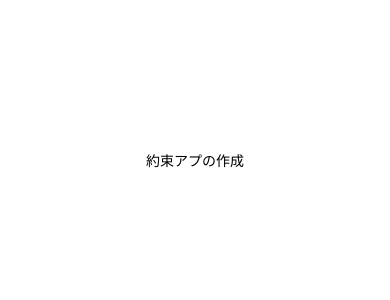
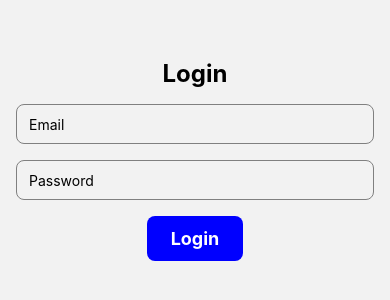
Before and after one commit to s1f102101615/Re-again, a React Native app: screen /Login in a window 390 px wide. Shown: the part 262-562 px from the top of the page. Built offline with nearby package versions, Linux system fonts and the light colour scheme.

Commit message:
login(側だけ)が終わるとMainScreenに飛びTabBarにより3Screenを行き来できる

```diff
--- a/App.js
+++ b/App.js
@@ -1,20 +1,22 @@
-import { StatusBar } from 'expo-status-bar';
-import { StyleSheet, Text, View } from 'react-native';
+// App.js
 
-export default function App() {
+import React from 'react';
+import { NavigationContainer } from '@react-navigation/native';
+import { createStackNavigator } from '@react-navigation/stack';
+import LoginScreen from './LoginScreen';
+import MainScreen from './MainScreen';
+
+const Stack = createStackNavigator();
+
+const App = () => {
   return (
-    <View style={styles.container}>
-      <Text>約束アプの作成</Text>
-      <StatusBar style="auto" />
-    </View>
+    <NavigationContainer>
+      <Stack.Navigator initialRouteName="Login" headerMode="none">
+        <Stack.Screen name="Login" component={LoginScreen} />
+        <Stack.Screen name="Main" component={MainScreen} />
+      </Stack.Navigator>
+    </NavigationContainer>
   );
-}
+};
 
-const styles = StyleSheet.create({
-  container: {
-    flex: 1,
-    backgroundColor: 'white',
-    alignItems: 'center',
-    justifyContent: 'center',
-  },
-});
+export default App;
--- /dev/null
+++ b/HomeScreen.js
@@ -0,0 +1,22 @@
+// HomeScreen.js
+
+import React from 'react';
+import { View, Text, StyleSheet } from 'react-native';
+
+const HomeScreen = () => {
+  return (
+    <View style={styles.container}>
+      <Text>Home Screen</Text>
+    </View>
+  );
+};
+
+const styles = StyleSheet.create({
+  container: {
+    flex: 1,
+    justifyContent: 'center',
+    alignItems: 'center',
+  },
+});
+
+export default HomeScreen;
--- /dev/null
+++ b/LoginScreen.js
@@ -0,0 +1,79 @@
+// LoginScreen.js
+
+import React, { useState } from 'react';
+import { View, Text, TextInput, TouchableOpacity, StyleSheet } from 'react-native';
+
+const LoginScreen = ({ navigation }) => {
+  const [email, setEmail] = useState('');
+  const [password, setPassword] = useState('');
+
+  const handleLogin = () => {
+    // ここでログイン処理を実行し、ログインが成功した場合にメイン画面に遷移する処理を追加する
+    // 例えば、ログイン成功時に以下のようにメイン画面に遷移する
+    //　今はとりあえずどちらもa
+    if (email === 'a' && password === 'a') {
+      navigation.navigate('Main');
+    } else {
+      alert('Invalid credentials. Please try again.');
+    }
+  };
+
+  return (
+    <View style={styles.container}>
+      <Text style={styles.title}>Login</Text>
+      <TextInput
+        style={styles.input}
+        placeholder="Email"
+        keyboardType="email-address"
+        value={email}
+        onChangeText={setEmail}
+      />
+      <TextInput
+        style={styles.input}
+        placeholder="Password"
+        secureTextEntry
+        value={password}
+        onChangeText={setPassword}
+      />
+      <TouchableOpacity style={styles.loginButton} onPress={handleLogin}>
+        <Text style={styles.loginButtonText}>Login</Text>
+      </TouchableOpacity>
+    </View>
+  );
+};
+
+const styles = StyleSheet.create({
+  container: {
+    flex: 1,
+    justifyContent: 'center',
+    alignItems: 'center',
+    padding: 16,
+  },
+  title: {
+    fontSize: 24,
+    fontWeight: 'bold',
+    marginBottom: 16,
+  },
+  input: {
+    width: '100%',
+    height: 40,
+    borderColor: 'gray',
+    borderWidth: 1,
+    borderRadius: 8,
+    paddingHorizontal: 12,
+    marginBottom: 16,
+  },
+  loginButton: {
+    backgroundColor: 'blue',
+    paddingVertical: 12,
+    paddingHorizontal: 24,
+    borderRadius: 8,
+  },
+  loginButtonText: {
+    color: 'white',
+    fontSize: 18,
+    fontWeight: 'bold',
+  },
+});
+
+export default LoginScreen;
--- /dev/null
+++ b/MainScreen.js
@@ -0,0 +1,20 @@
+// MainScreen.js
+import React from 'react';
+import { createBottomTabNavigator } from '@react-navigation/bottom-tabs';
+import HomeScreen from './HomeScreen';
+import ProfileScreen from './ProfileScreen';
+import SettingsScreen from './SettingsScreen';
+
+const Tab = createBottomTabNavigator();
+
+const MainScreen = () => {
+  return (
+    <Tab.Navigator>
+      <Tab.Screen name="Home" component={HomeScreen} />
+      <Tab.Screen name="Profile" component={ProfileScreen} />
+      <Tab.Screen name="Settings" component={SettingsScreen} />
+    </Tab.Navigator>
+  );
+};
+
+export default MainScreen;
--- /dev/null
+++ b/ProfileScreen.js
@@ -0,0 +1,22 @@
+// ProfileScreen.js
+
+import React from 'react';
+import { View, Text, StyleSheet } from 'react-native';
+
+const ProfileScreen = () => {
+  return (
+    <View style={styles.container}>
+      <Text>Profile Screen</Text>
+    </View>
+  );
+};
+
+const styles = StyleSheet.create({
+  container: {
+    flex: 1,
+    justifyContent: 'center',
+    alignItems: 'center',
+  },
+});
+
+export default ProfileScreen;
--- /dev/null
+++ b/SettingsScreen.js
@@ -0,0 +1,22 @@
+// SettingsScreen.js
+
+import React from 'react';
+import { View, Text, StyleSheet } from 'react-native';
+
+const SettingsScreen = () => {
+  return (
+    <View style={styles.container}>
+      <Text>Settings Screen</Text>
+    </View>
+  );
+};
+
+const styles = StyleSheet.create({
+  container: {
+    flex: 1,
+    justifyContent: 'center',
+    alignItems: 'center',
+  },
+});
+
+export default SettingsScreen;
```
Also changed, not shown: package.json (+9 -1 lines), 1 other file (tests, documents, lock files or other folders).
